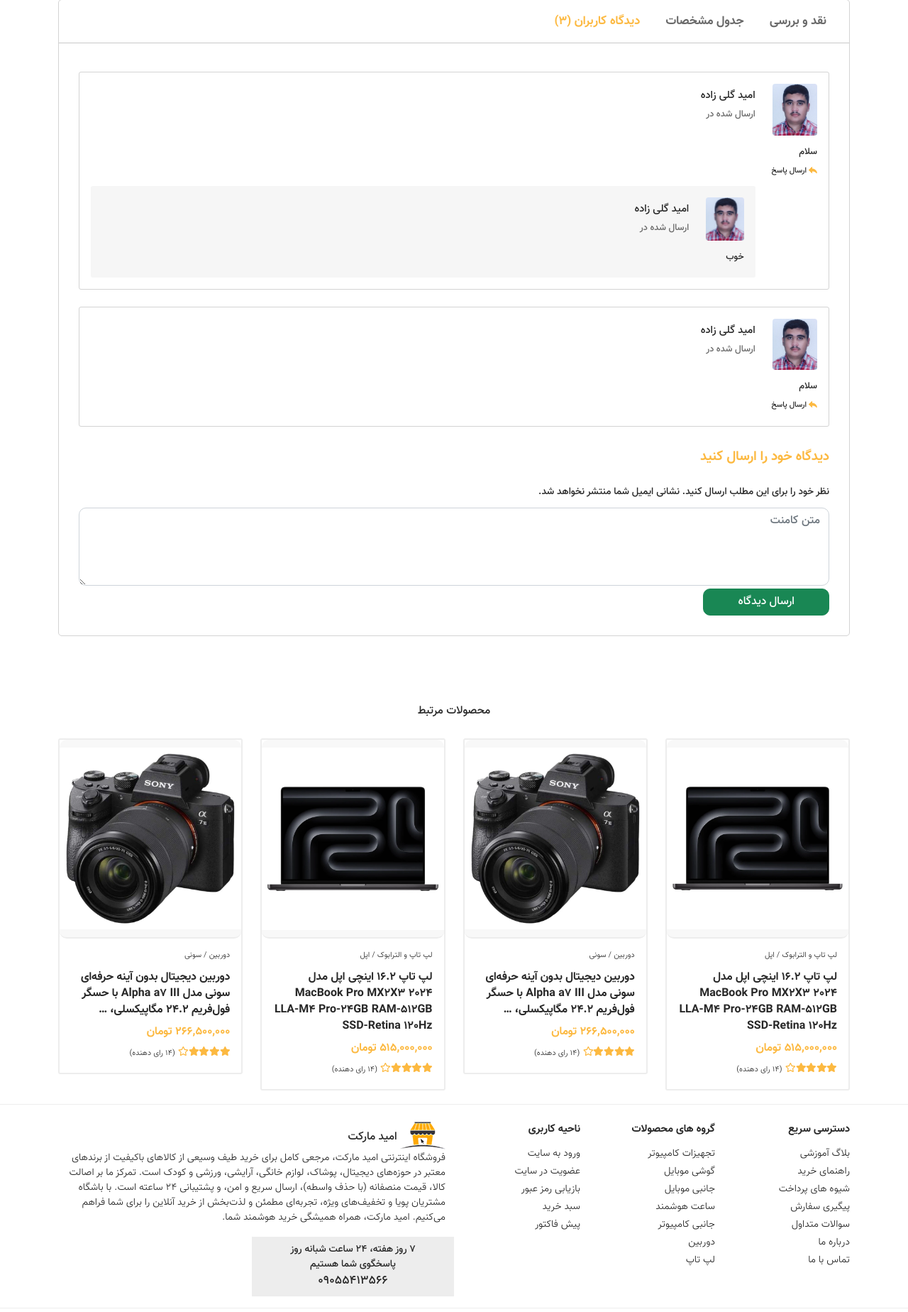
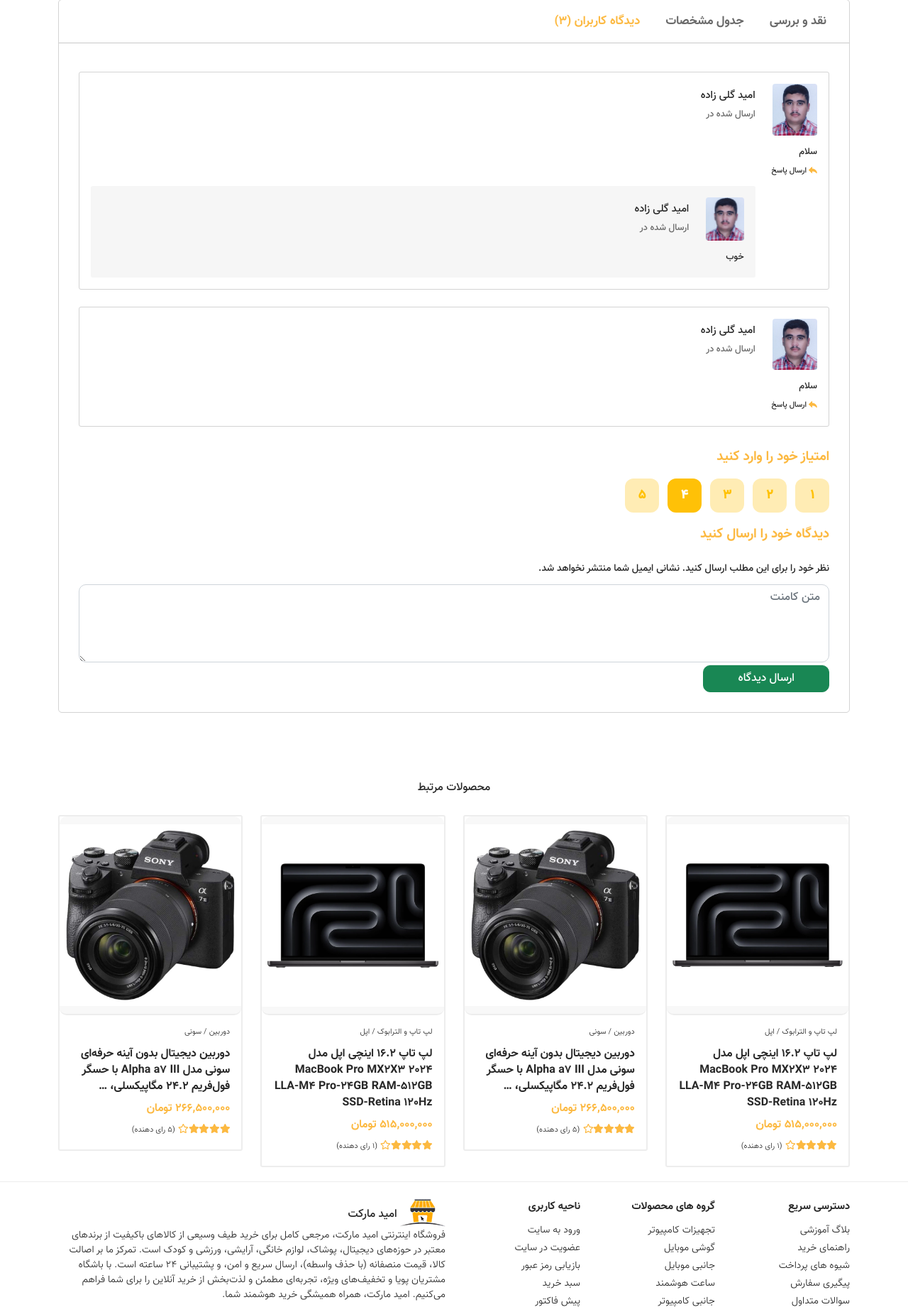
Before and after one commit to OmidGolizadeh/omid-market, a Django app: a page that uses products/templates/products/product_detail.html in a window 1280 px wide, after a click that opens the changed part. Shown: the part 1045-2893 px from the top of the page at 71% size. Run offline with Django 5.2, Linux system fonts and the light colour scheme; data comes from the database, SQL or seed files in the repository; both versions use the stored data as it was after the commit; parts of the project's set-up code (start-up, migrations or seed data) failed here and were passed over; some libraries are stand-ins or nearby versions; some web fonts are replaced.

Commit message:
Creating the product rating section

```diff
--- a/products/forms.py
+++ b/products/forms.py
@@ -13,6 +13,8 @@ class CommentForm(forms.ModelForm):
                 'id': 'body',
                 'rows': '4',
                 'required': True,
+                'oninvalid': "this.setCustomValidity('لطفاً متن دیدگاه خود را وارد کنید.')",
+                'oninput': "this.setCustomValidity('')"
             }),
             'parent': forms.HiddenInput(attrs={
                 'class': 'form-control',
--- a/products/templates/products/product.html
+++ b/products/templates/products/product.html
@@ -129,7 +129,7 @@
                                                                         <a href="{% url 'products:product' %}?brand={{ i.brand.id }}">{{ i.brand }}</a>
                                                                     {% endif %}
                                                                 </div>
-                                                                <a href="product.html">
+                                                                <a href="{% url 'products:product_detail' i.slug %}">
                                                                     <h2>{{ i.short_description|truncatewords:15 }}</h2>
                                                                 </a>
                                                                 <div class="encode4365gbf265g43d">{{ i.price|toman }}
--- a/products/templates/products/product_detail.html
+++ b/products/templates/products/product_detail.html
@@ -5,6 +5,7 @@
 {% block title %}{{ product.title }}{% endblock %}
 {% block style_css %}
     <style>
+
         .color-options {
             display: flex;
             flex-direction: row; /* افقی / سطری */
@@ -41,6 +42,38 @@
             border-color: #28a745;
             box-shadow: 0 0 0 2px #fff, 0 0 0 4px #28a745;
             transform: scale(1.1);
+        }
+
+        .rating-pagination {
+            display: flex;
+            gap: 12px;
+            margin-bottom: 20px;
+            margin-top: 10px;
+        }
+
+        .rating-item {
+            width: 48px;
+            height: 48px;
+            border: none;
+            border-radius: 12px;
+            background-color: rgba(255, 193, 7, 0.30);
+            color: #FFC107;
+            font-size: 18px;
+            font-weight: bold;
+            display: flex;
+            justify-content: center;
+            align-items: center;
+            cursor: pointer;
+            transition: all 0.3s ease;
+        }
+
+        .rating-item:hover:not(.active) {
+            background-color: rgba(255, 193, 7, 0.30);
+        }
+
+        .rating-item.active {
+            background-color: #FFC107;
+            color: #ffffff;
         }
     </style>
 {% endblock %}
@@ -495,14 +528,52 @@
 
                                                             <!-- Send Comment Form -->
                                                             <div class="comments-container">
+                                                                <form method="post"
+                                                                      action="{% url 'products:product_detail' product.slug %}"
+                                                                      name="comment">
                                                                     <div class="row pt-4">
-                                                                    <div class="col-12"><h2>دیدگاه خود را ارسال
-                                                                        کنید</h2></div>
+                                                                        <div class="col-12">
+                                                                            <h2>امتیاز خود را وارد کنید</h2>
+                                                                        </div>
+                                                                        <div class="col-12">
+
+                                                                            <div class="rating-pagination"
+                                                                                 id="rating-container"
+                                                                                 data-initial-score="{{ user_rating.score|default:4 }}">
+                                                                                <button type="button"
+                                                                                        class="rating-item"
+                                                                                        data-value="1">۱
+                                                                                </button>
+                                                                                <button type="button"
+                                                                                        class="rating-item"
+                                                                                        data-value="2">۲
+                                                                                </button>
+                                                                                <button type="button"
+                                                                                        class="rating-item"
+                                                                                        data-value="3">۳
+                                                                                </button>
+                                                                                <button type="button"
+                                                                                        class="rating-item"
+                                                                                        data-value="4">۴
+                                                                                </button>
+                                                                                <button type="button"
+                                                                                        class="rating-item"
+                                                                                        data-value="5">۵
+                                                                                </button>
+                                                                            </div>
+
+
+                                                                            <input type="hidden" name="score"
+                                                                                   id="id_score"
+                                                                                   value="{{ user_rating.score|default:4 }}">
+                                                                        </div>
+                                                                        <div class="col-12">
+                                                                            <h2>دیدگاه خود را ارسال کنید</h2>
+                                                                        </div>
                                                                     </div>
                                                                     <div class="row">
                                                                         <div class="col-12 py-3">
-                                                                        <form method="post"
-                                                                              action="#" name="comment">
+
                                                                             {% csrf_token %}
                                                                             <div id="send-comment-form">
                                                                                 <p>نظر خود را برای این مطلب ارسال کنید.
@@ -568,7 +639,7 @@
                                     <div class="encode4365gbf265g43d">{{ i.price|toman }} تومان</div>
                                     <div class="rate">
                                         {{ i.score|stars }}
-                                            <span class="encode43bf265g43d">(14 رای دهنده)</span>
+                                        <span class="encode43bf265g43d">({{ i.comment.count }} رای دهنده)</span>
                                     </div>
                                 </div>
                             </div>
@@ -597,5 +668,28 @@
             window.location.href = '#body'
 
         }
+
+        const ratingItems = document.querySelectorAll('.rating-item');
+        const scoreInput = document.getElementById('id_score');
+        const ratingContainer = document.getElementById('rating-container');
+
+
+        const initialScore = ratingContainer.dataset.initialScore;
+
+
+        ratingItems.forEach(item => {
+            if (item.getAttribute('data-value') === initialScore) {
+                item.classList.add('active');
+            } else {
+                item.classList.remove('active');
+            }
+
+
+            item.addEventListener('click', function () {
+                ratingItems.forEach(btn => btn.classList.remove('active'));
+                this.classList.add('active');
+                scoreInput.value = this.getAttribute('data-value');
+            });
+        });
     </script>
 {% endblock %}
--- a/products/views.py
+++ b/products/views.py
@@ -1,6 +1,6 @@
 from django.shortcuts import render, redirect, get_object_or_404
 from django.views.generic import TemplateView, DetailView, View
-from .models import Product, Category, Category_brand, Comment, Like, ProductColor
+from .models import Product, Category, Category_brand, Comment, Like, ProductColor, Rating
 from django.db.models import F, Exists, OuterRef, Q
 from .forms import CommentForm
 from django.http import JsonResponse
@@ -48,20 +48,38 @@ class ProductDetail(DetailView):
         context['product_offer'] = Product.objects.exclude(pk=self.object.pk)[:5]
         context['commentForm'] = CommentForm
         if self.request.user.is_authenticated:
+            context['user_rating'] = Rating.objects.filter(
+                product=self.object, user=self.request.user
+            ).first()
             context['like'] = Like.objects.filter(user=self.request.user, product=self.object).exists()
         else:
+            context['user_rating'] = None
             context['like'] = False
         return context
 
     def post(self, request, *args, **kwargs):
-        product = self.get_object()
+        if not request.user.is_authenticated:
+            return redirect('accounts:login')
+        self.object = self.get_object()
+        product = self.object
         form = CommentForm(request.POST)
         if form.is_valid():
             comment = form.save(commit=False)
             comment.user = request.user
             comment.product = product
             comment.save()
+            score = request.POST.get('score')
+            if score is not None:
+                try:
+                    score_int = int(score)
+                    if 1 <= score_int <= 5:
+                        Rating.objects.create(user=request.user, product=product,
+                                              defaults={'score': score_int, 'comment': comment})
+                        product.update_score()
+                except ValueError:
+                    pass
             return redirect('products:product_detail', slug=product.slug)
+
         context = self.get_context_data()
         context['commentForm'] = form
         return self.render_to_response(context)
```
Also changed, not shown: products/admin.py (+20 -2 lines), products/models.py (+39 -7 lines), db.sqlite3, products/migrations/0016_rating.py (added), products/migrations/0017_product_sales_count_alter_rating_score.py (added). Lines whose indentation alone changed are shown as unchanged.
